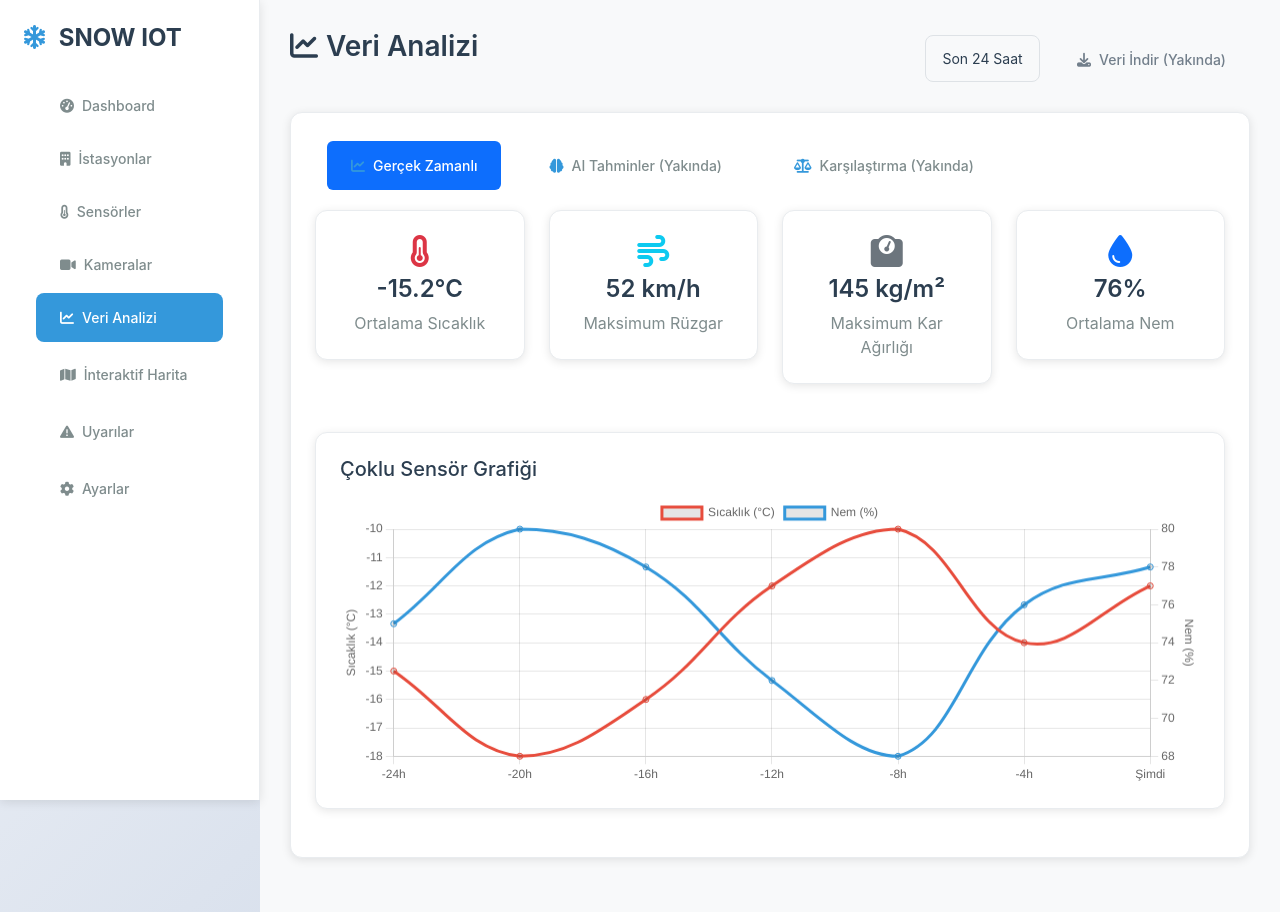
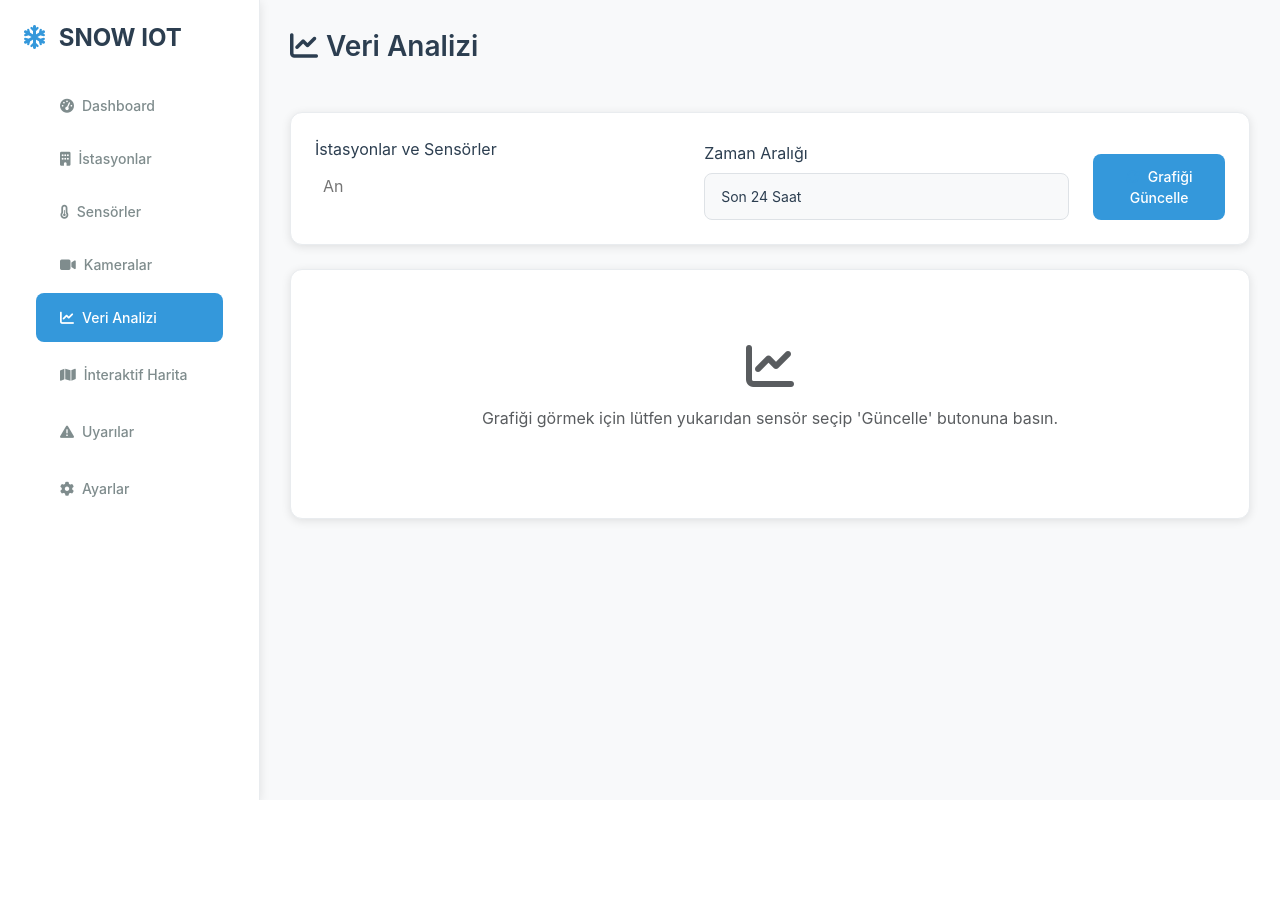
Before and after one commit to Bielteknik/orion, a Django app: page /analytics/ in a window 1280 px wide. After the commit the page ends 800 px from the top, so only its background shows below. Run offline with Django 5.2, Linux system fonts and the light colour scheme; a user stored in the database is signed in; some libraries are stand-ins or nearby versions.

Commit message:
Add analytics data serializer and view; update analytics page with sensor selection and filtering options

```diff
--- a/core/serializers.py
+++ b/core/serializers.py
@@ -65,3 +65,9 @@ class SensorSerializer(serializers.ModelSerializer):
             'config', 'parser_type', 'parser_config', 'read_interval'
         ]
         read_only_fields = ['id', 'device_name']
+
+class AnalyticsDataSerializer(serializers.ModelSerializer):
+    """ Veri analizi grafiği için SensorReading verisini serileştirir. """
+    class Meta:
+        model = SensorReading
+        fields = ['timestamp', 'value']
--- a/core/urls.py
+++ b/core/urls.py
@@ -12,7 +12,8 @@ from .views import (
     AnalyticsView,
     MapView,
     AlertsView,
-    SettingsView
+    SettingsView,
+    AnalyticsDataView
 )
 
 # Router'ı burada tanımlıyoruz, tıpkı daha önce olduğu gibi.
@@ -31,6 +32,7 @@ urlpatterns = [
     path('map/', MapView.as_view(), name='map'),
     path('alerts/', AlertsView.as_view(), name='alerts'),
     path('settings/', SettingsView.as_view(), name='settings'),
+    path('analytics/data/', AnalyticsDataView.as_view(), name='analytics-data'),
 
     # Özel API URL'leri (router'a uymayanlar)
     path('api/v3/device/config/', DeviceConfigView.as_view(), name='api-device-config'),
--- a/core/views.py
+++ b/core/views.py
@@ -1,3 +1,4 @@
+from django.db.models import Q
 from django.shortcuts import render
 from django.views import View
 from django.contrib.auth.mixins import LoginRequiredMixin
@@ -7,11 +8,12 @@ from django.contrib.auth.models import User
 from django.utils.crypto import get_random_string
 import json
 
+
 from rest_framework import status, viewsets
 from rest_framework.views import APIView
 from rest_framework.response import Response
 from rest_framework.permissions import IsAuthenticated
-from rest_framework.authentication import TokenAuthentication
+from rest_framework.authentication import TokenAuthentication, SessionAuthentication
 
 # Modelleri import ediyoruz
 from .models import Alert, Device, Sensor, SensorReading
@@ -21,12 +23,11 @@ from .serializers import (
     DeviceConfigSerializer,
     SensorReadingSerializer,
     DeviceSerializer,
-    SensorSerializer
+    SensorSerializer,
 )
 
 # Kural motorunu import ediyoruz
 from .rule_engine import process_rules_for_reading
-
 
 # --- API Endpoints ---
 
@@ -167,3 +168,66 @@ class SettingsView(LoginRequiredMixin, View):
     login_url = '/admin/login/'
     def get(self, request):
         return render(request, 'settings.html', {})
+
+class AnalyticsDataView(APIView):
+    """
+    Veri analizi sayfası için dinamik olarak filtrelenmiş
+    sensör okuma verilerini döndüren API endpoint'i.
+    """
+    authentication_classes = [TokenAuthentication, SessionAuthentication]
+    permission_classes = [IsAuthenticated]
+
+    def get(self, request, *args, **kwargs):
+        # --- 1. Filtre Parametrelerini Al ---
+        # Sensör ID'lerini al (örn: ?sensors=1,2,5)
+        sensor_ids_str = request.query_params.get('sensors', '')
+        if not sensor_ids_str:
+            return Response({"error": "Lütfen en az bir sensör seçin."}, status=status.HTTP_400_BAD_REQUEST)
+
+        try:
+            # Gelen string'i integer listesine çevir
+            sensor_ids = [int(sid) for sid in sensor_ids_str.split(',')]
+        except (ValueError, TypeError):
+            return Response({"error": "Geçersiz sensör ID formatı."}, status=status.HTTP_400_BAD_REQUEST)
+
+        # Zaman aralığını al (örn: ?period=24h)
+        period = request.query_params.get('period', '24h') # Varsayılan: son 24 saat
+
+        # --- 2. Zaman Aralığına Göre Filtre Oluştur ---
+        now = timezone.now()
+        if period == '7d':
+            start_time = now - timedelta(days=7)
+        elif period == '30d':
+            start_time = now - timedelta(days=30)
+        else: # Varsayılan '24h'
+            start_time = now - timedelta(hours=24)
+
+        # --- 3. Veritabanı Sorgusunu Oluştur ---
+        # Veritabanına daha az yük bindirmek için .values() kullanarak sadece
+        # ihtiyacımız olan alanları çekiyoruz.
+        queryset = SensorReading.objects.filter(
+            sensor_id__in=sensor_ids,
+            timestamp__gte=start_time
+        ).select_related('sensor', 'sensor__device').order_by('sensor_id', 'timestamp')
+
+        # --- 4. Veriyi Sensörlere Göre Grupla ---
+        # Sonuç formatı: {'sensor_1_id': {'name':..., 'readings': [reading1, ...]}, ...}
+        data_by_sensor = {}
+
+        for reading in queryset:
+            sensor_id = reading.sensor_id
+            if sensor_id not in data_by_sensor:
+                # Sensör bilgilerini daha önce sorgudan aldığımız için veritabanına tekrar gitmiyoruz.
+                data_by_sensor[sensor_id] = {
+                    'name': reading.sensor.name,
+                    'device': reading.sensor.device.name,
+                    'readings': []
+                }
+
+            # Her okuma için sadece timestamp ve value'yu ekliyoruz.
+            data_by_sensor[sensor_id]['readings'].append({
+                'timestamp': reading.timestamp,
+                'value': reading.value
+            })
+
+        return Response(data_by_sensor)
--- a/templates/analytics.html
+++ b/templates/analytics.html
@@ -5,127 +5,172 @@
 {% block content %}
 <div id="analytics" class="page-content active">
     <div class="d-flex justify-content-between align-items-center mb-4">
-        <h2 class="page-title">
-            <i class="fas fa-chart-line me-2"></i>Veri Analizi
-        </h2>
-        <div>
-            <select class="form-select d-inline-block" style="width: auto;">
-                <option>Son 24 Saat</option>
-                <option>Son 7 Gün</option>
-                <option>Son 30 Gün</option>
-            </select>
-            <button class="btn btn-gradient ms-2" disabled>
-                <i class="fas fa-download me-2"></i>Veri İndir (Yakında)
-            </button>
-        </div>
+        <h2 class="page-title"><i class="fas fa-chart-line me-2"></i>Veri Analizi</h2>
     </div>
 
-    <!-- Analitik Sekmeler (Tabs) -->
+    <!-- Filtreleme Formu -->
     <div class="glass-card mb-4">
-        <ul class="nav nav-pills mb-3" id="analyticsTabs" role="tablist">
-            <li class="nav-item" role="presentation">
-                <button class="nav-link active" id="realtime-tab" data-bs-toggle="pill" data-bs-target="#realtime" type="button" role="tab">
-                    <i class="fas fa-chart-line me-2"></i>Gerçek Zamanlı
+        <div class="row align-items-end">
+            <div class="col-md-5">
+                <label class="form-label">İstasyonlar ve Sensörler</label>
+                <select id="sensor-select" class="form-select" multiple="multiple">
+                    {% for device in all_devices %}
+                        <optgroup label="{{ device.name }}">
+                            {% for sensor in device.sensors.all %}
+                                <option value="{{ sensor.id }}">{{ sensor.name }}</option>
+                            {% endfor %}
+                        </optgroup>
+                    {% endfor %}
+                </select>
+            </div>
+            <div class="col-md-5">
+                <label class="form-label">Zaman Aralığı</label>
+                <select id="period-select" class="form-select">
+                    <option value="24h" selected>Son 24 Saat</option>
+                    <option value="7d">Son 7 Gün</option>
+                    <option value="30d">Son 30 Gün</option>
+                </select>
+            </div>
+            <div class="col-md-2">
+                <button id="update-chart-btn" class="btn btn-gradient w-100">
+                    <i class="fas fa-sync-alt me-2"></i>Grafiği Güncelle
                 </button>
-            </li>
-            <li class="nav-item" role="presentation">
-                <button class="nav-link disabled" type="button">
-                    <i class="fas fa-brain me-2"></i>AI Tahminler (Yakında)
-                </button>
-            </li>
-             <li class="nav-item" role="presentation">
-                <button class="nav-link disabled" type="button">
-                    <i class="fas fa-balance-scale me-2"></i>Karşılaştırma (Yakında)
-                </button>
-            </li>
-        </ul>
-
-        <div class="tab-content" id="analyticsTabContent">
-            <!-- Gerçek Zamanlı Analiz Sekmesi -->
-            <div class="tab-pane fade show active" id="realtime" role="tabpanel">
-                <!-- İstatistik Kartları (Statik) -->
-                <div class="row mb-4">
-                    <div class="col-md-3">
-                        <div class="glass-card text-center">
-                            <i class="fas fa-thermometer-half fa-2x text-danger mb-2"></i>
-                            <h4 style="color: var(--dark-color); font-weight: 600;">-15.2°C</h4>
-                            <p style="color: var(--text-light);" class="mb-0">Ortalama Sıcaklık</p>
-                        </div>
-                    </div>
-                    <div class="col-md-3">
-                        <div class="glass-card text-center">
-                            <i class="fas fa-wind fa-2x text-info mb-2"></i>
-                            <h4 style="color: var(--dark-color); font-weight: 600;">52 km/h</h4>
-                            <p style="color: var(--text-light);" class="mb-0">Maksimum Rüzgar</p>
-                        </div>
-                    </div>
-                    <div class="col-md-3">
-                        <div class="glass-card text-center">
-                            <i class="fas fa-weight fa-2x text-secondary mb-2"></i>
-                            <h4 style="color: var(--dark-color); font-weight: 600;">145 kg/m²</h4>
-                            <p style="color: var(--text-light);" class="mb-0">Maksimum Kar Ağırlığı</p>
-                        </div>
-                    </div>
-                    <div class="col-md-3">
-                        <div class="glass-card text-center">
-                            <i class="fas fa-tint fa-2x text-primary mb-2"></i>
-                            <h4 style="color: var(--dark-color); font-weight: 600;">76%</h4>
-                            <p style="color: var(--text-light);" class="mb-0">Ortalama Nem</p>
             </div>
         </div>
     </div>
 
-                <!-- Ana Grafik -->
-                <div class="chart-container mb-4">
-                    <h5 class="mb-3">Çoklu Sensör Grafiği</h5>
-                    <canvas id="analyticsChart" height="100"></canvas>
+    <!-- Grafik Alanı -->
+    <div class="chart-container">
+        <div id="chart-placeholder" class="text-center text-muted py-5">
+            <i class="fas fa-chart-line fa-3x mb-3"></i>
+            <p>Grafiği görmek için lütfen yukarıdan sensör seçip 'Güncelle' butonuna basın.</p>
         </div>
-            </div>
-        </div>
+        <canvas id="analyticsChart" style="display: none;"></canvas>
     </div>
 </div>
 {% endblock content %}
 
+{% block extra_css %}
+<!-- Select2 kütüphanesini çoklu seçim kutusu için ekliyoruz -->
+<link href="https://cdn.jsdelivr.net/npm/select2@4.1.0-rc.0/dist/css/select2.min.css" rel="stylesheet" />
+<link rel="stylesheet" href="https://cdn.jsdelivr.net/npm/select2-bootstrap-5-theme@1.3.0/dist/select2-bootstrap-5-theme.min.css" />
+{% endblock %}
 
 {% block extra_js %}
+<script src="https://cdn.jsdelivr.net/npm/select2@4.1.0-rc.0/dist/js/select2.min.js"></script>
 <script>
 document.addEventListener('DOMContentLoaded', function() {
-    // Analitik sayfasındaki grafik (statik veri ile)
-    const ctx = document.getElementById('analyticsChart');
-    if (ctx) {
-        new Chart(ctx.getContext('2d'), {
+    // Select2 kütüphanesini başlat
+    $('#sensor-select').select2({
+        theme: 'bootstrap-5',
+        placeholder: 'Analiz için sensörleri seçin...',
+        closeOnSelect: false,
+    });
+
+    let analyticsChart = null;
+    const updateBtn = document.getElementById('update-chart-btn');
+    const chartCanvas = document.getElementById('analyticsChart');
+    const chartPlaceholder = document.getElementById('chart-placeholder');
+
+    updateBtn.addEventListener('click', function() {
+        const selectedSensors = $('#sensor-select').val();
+        const selectedPeriod = $('#period-select').val();
+
+        if (selectedSensors.length === 0) {
+            alert('Lütfen en az bir sensör seçin.');
+            return;
+        }
+
+        // API URL'ini oluştur
+        const url = `/api/v3/analytics/data/?sensors=${selectedSensors.join(',')}&period=${selectedPeriod}`;
+
+        // Butonu "Yükleniyor" durumuna getir
+        updateBtn.innerHTML = '<span class="spinner-border spinner-border-sm" role="status"></span> Yükleniyor...';
+        updateBtn.disabled = true;
+
+        fetch(url)
+            .then(response => response.json())
+            .then(data => {
+                if (data.error) {
+                    alert('Hata: ' + data.error);
+                    return;
+                }
+
+                chartPlaceholder.style.display = 'none';
+                chartCanvas.style.display = 'block';
+
+                // Grafik için verileri hazırla
+                const datasets = [];
+                const colors = ['#e74c3c', '#3498db', '#2ecc71', '#f1c40f', '#9b59b6', '#34495e'];
+                let colorIndex = 0;
+
+                // Her sensör verisi için ayrı bir 'dataset' oluştur
+                for (const sensorId in data) {
+                    const sensorData = data[sensorId];
+                    // Gelen verideki farklı anahtarları (temperature, humidity, distance_cm, value) işle
+                    for (const key in sensorData.readings[0].value) {
+                        datasets.push({
+                            label: `${sensorData.device} - ${sensorData.name} (${key})`,
+                            data: sensorData.readings.map(r => ({
+                                x: new Date(r.timestamp),
+                                y: r.value[key]
+                            })),
+                            borderColor: colors[colorIndex % colors.length],
+                            tension: 0.1,
+                            fill: false,
+                        });
+                        colorIndex++;
+                    }
+                }
+
+                // Grafiği çiz/güncelle
+                drawChart(datasets);
+            })
+            .catch(error => {
+                console.error('Grafik verisi çekilirken hata:', error);
+                chartPlaceholder.innerHTML = '<div class="alert alert-danger">Grafik verileri yüklenemedi.</div>';
+                chartPlaceholder.style.display = 'block';
+                chartCanvas.style.display = 'none';
+            })
+            .finally(() => {
+                // Butonu eski haline getir
+                updateBtn.innerHTML = '<i class="fas fa-sync-alt me-2"></i>Grafiği Güncelle';
+                updateBtn.disabled = false;
+            });
+    });
+
+    function drawChart(datasets) {
+        if (analyticsChart) {
+            analyticsChart.destroy(); // Önceki grafiği temizle
+        }
+
+        analyticsChart = new Chart(chartCanvas, {
             type: 'line',
             data: {
-                labels: ['-24h', '-20h', '-16h', '-12h', '-8h', '-4h', 'Şimdi'],
-                datasets: [{
-                    label: 'Sıcaklık (°C)',
-                    data: [-15, -18, -16, -12, -10, -14, -12],
-                    borderColor: 'rgb(231, 76, 60)',
-                    yAxisID: 'y',
-                    tension: 0.4
-                }, {
-                    label: 'Nem (%)',
-                    data: [75, 80, 78, 72, 68, 76, 78],
-                    borderColor: 'rgb(52, 152, 219)',
-                    yAxisID: 'y1',
-                    tension: 0.4
-                }]
+                datasets: datasets
             },
             options: {
                 responsive: true,
                 scales: {
+                    x: {
+                        type: 'time',
+                        time: {
+                            tooltipFormat: 'dd.MM.yyyy HH:mm',
+                            displayFormats: {
+                                hour: 'HH:mm',
+                                day: 'dd MMM'
+                            }
+                        },
+                        title: {
+                            display: true,
+                            text: 'Zaman'
+                        }
+                    },
                     y: {
-                        type: 'linear',
+                        title: {
                             display: true,
-                        position: 'left',
-                        title: { display: true, text: 'Sıcaklık (°C)' }
-                    },
-                    y1: {
-                        type: 'linear',
-                        display: true,
-                        position: 'right',
-                        title: { display: true, text: 'Nem (%)' },
-                        grid: { drawOnChartArea: false }
+                            text: 'Değer'
+                        }
                     }
                 }
             }
--- a/templates/base.html
+++ b/templates/base.html
@@ -29,6 +29,7 @@
     </div>
 
     <!-- JavaScript Dosyaları -->
+    <script src="https://code.jquery.com/jquery-3.6.0.min.js"></script>
     <script src="https://cdn.jsdelivr.net/npm/bootstrap@5.3.0/dist/js/bootstrap.bundle.min.js"></script>
     <script src="https://cdn.jsdelivr.net/npm/chart.js"></script>
     <script src="https://unpkg.com/leaflet@1.9.4/dist/leaflet.js"></script>
```
Lines whose indentation alone changed are shown as unchanged.
